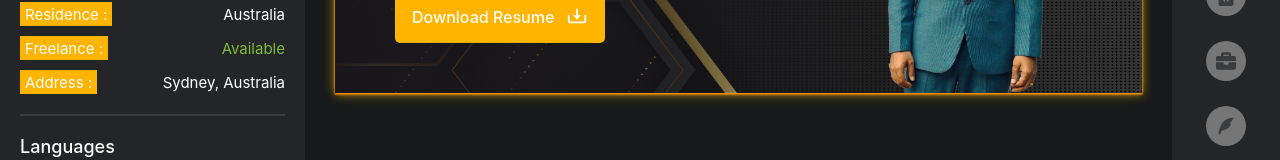
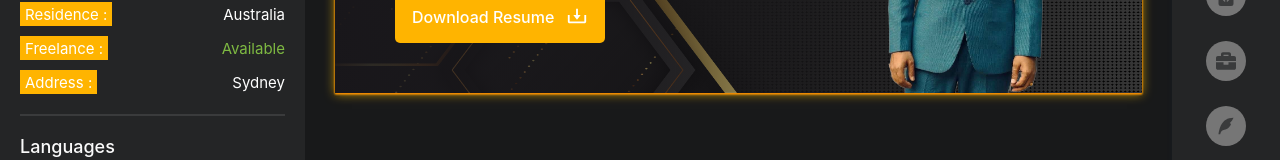
Before and after one commit to Jubayer777/portfolio-2024, a React (Create React App) app: page / in a window 1280 px wide. Shown: the part 319-479 px from the top of the page. Built offline with nearby package versions, Linux system fonts and the light colour scheme.

Commit message:
update address data

```diff
--- a/src/components/LeftBar/data/genarelLeftBarData.js
+++ b/src/components/LeftBar/data/genarelLeftBarData.js
@@ -21,7 +21,7 @@ export const generalData = () => {
             },
             {
                 label: "Address",
-                value: "Sydney, Australia",
+                value: "Sydney",
             },
         ],
     };
```
